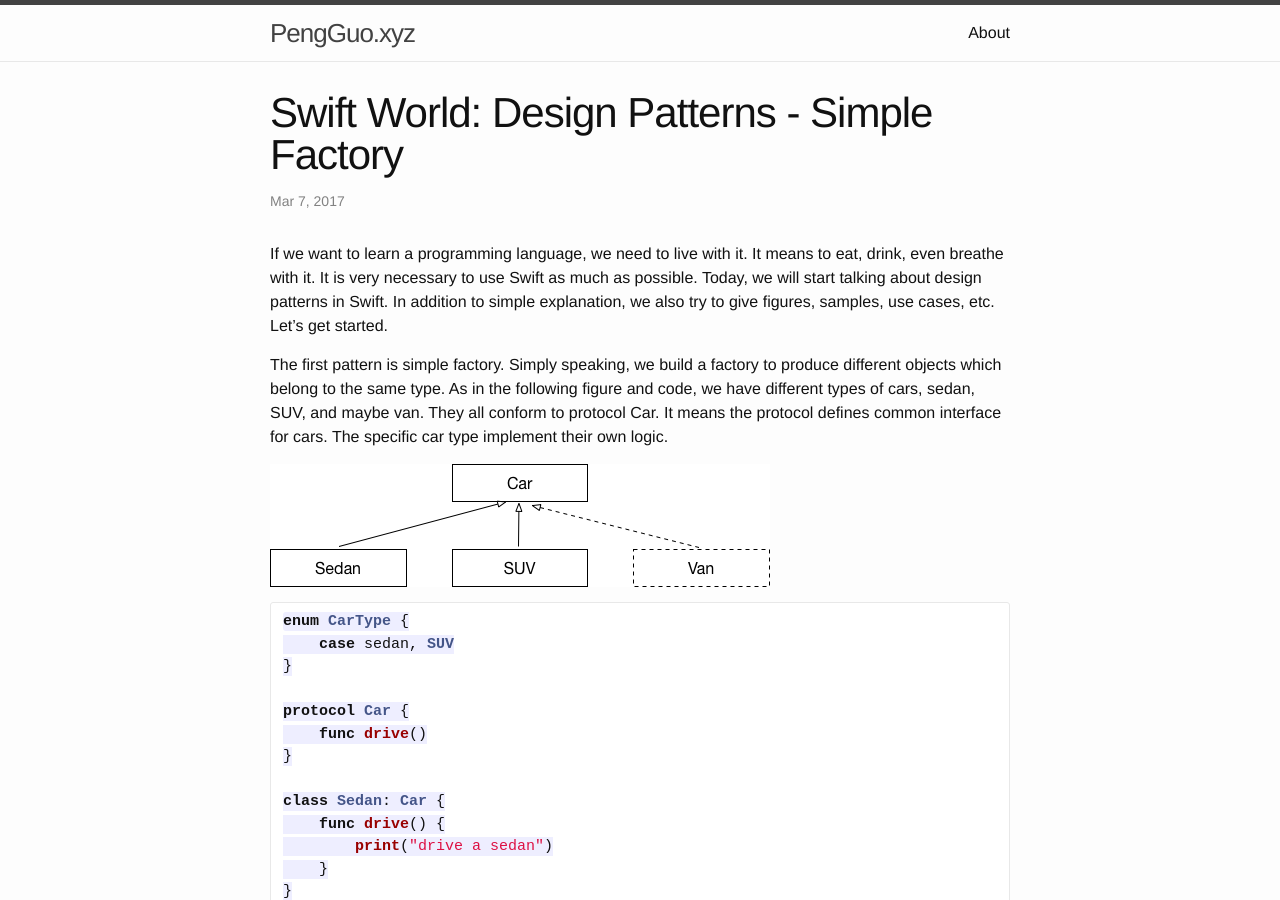
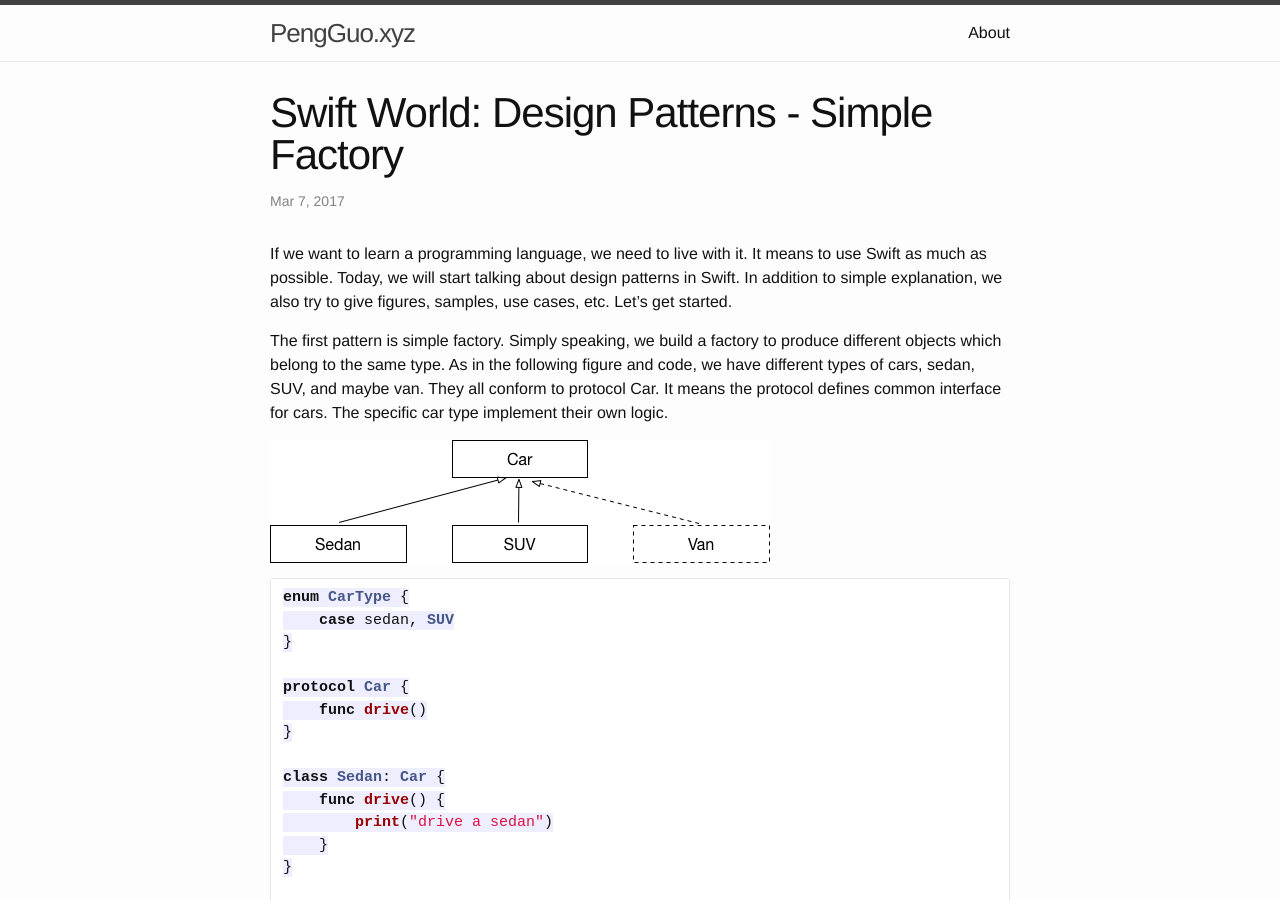
Before and after one commit to GitPeng/GitPeng.github.io, a Jekyll site: the page built from _posts/2017-03-07-Swift-World-Design-Patterns-Simple-Factory.markdown, in a window 1280 px wide and 900 px high. Built offline with Jekyll 4.4.1, drawn with Linux system fonts in a browser that asks for light colours; comment, search, counter and statistics services are not loaded.

Commit message:
fix description

```diff
--- a/_posts/2017-03-07-Swift-World-Design-Patterns-Simple-Factory.markdown
+++ b/_posts/2017-03-07-Swift-World-Design-Patterns-Simple-Factory.markdown
@@ -5,7 +5,7 @@ date:   2017-03-07 20:00:00
 categories: tutorial
 ---
 
-If we want to learn a programming language, we need to live with it. It means to eat, drink, even breathe with it. It is very necessary to use Swift as much as possible. Today, we will start talking about design patterns in Swift. In addition to simple explanation, we also try to give figures, samples, use cases, etc. Let’s get started.
+If we want to learn a programming language, we need to live with it. It means to use Swift as much as possible. Today, we will start talking about design patterns in Swift. In addition to simple explanation, we also try to give figures, samples, use cases, etc. Let’s get started.
 
 The first pattern is simple factory. Simply speaking, we build a factory to produce different objects which belong to the same type. As in the following figure and code, we have different types of cars, sedan, SUV, and maybe van. They all conform to protocol Car. It means the protocol defines common interface for cars. The specific car type implement their own logic.
 
```
